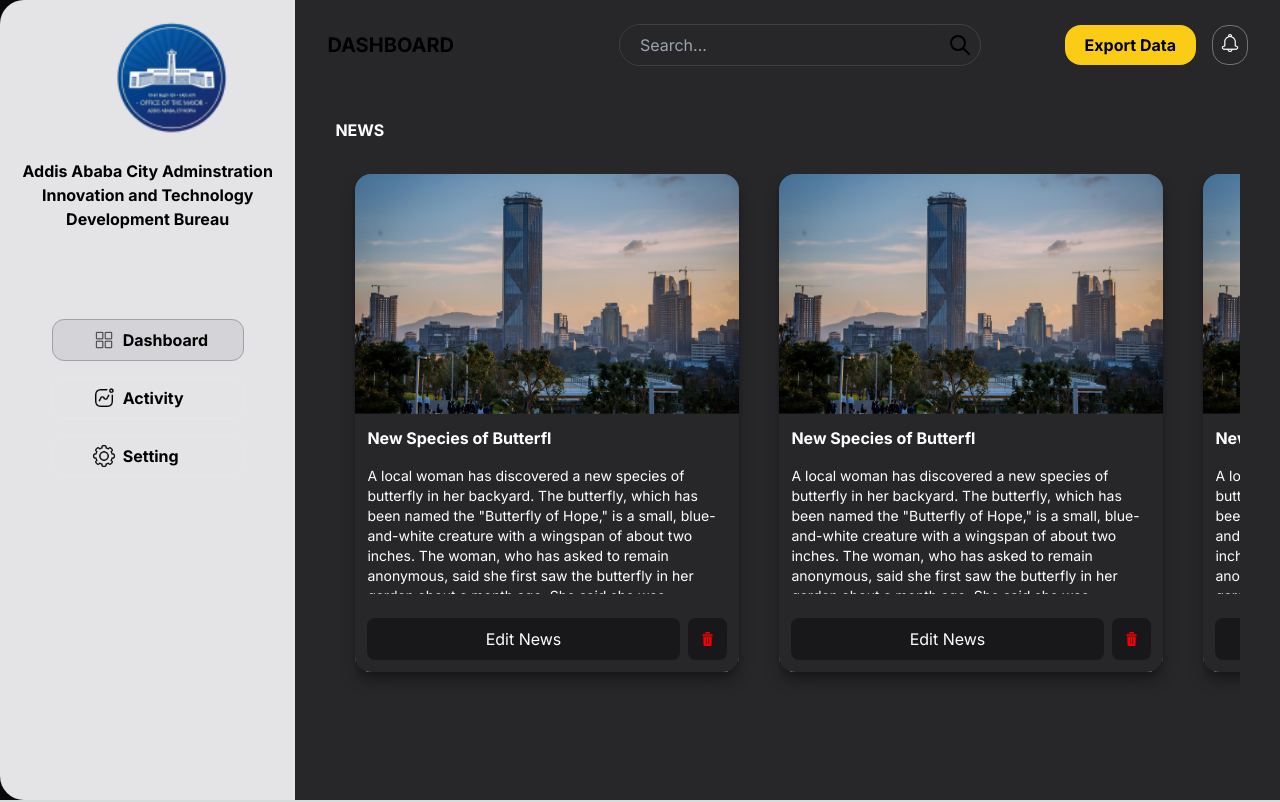
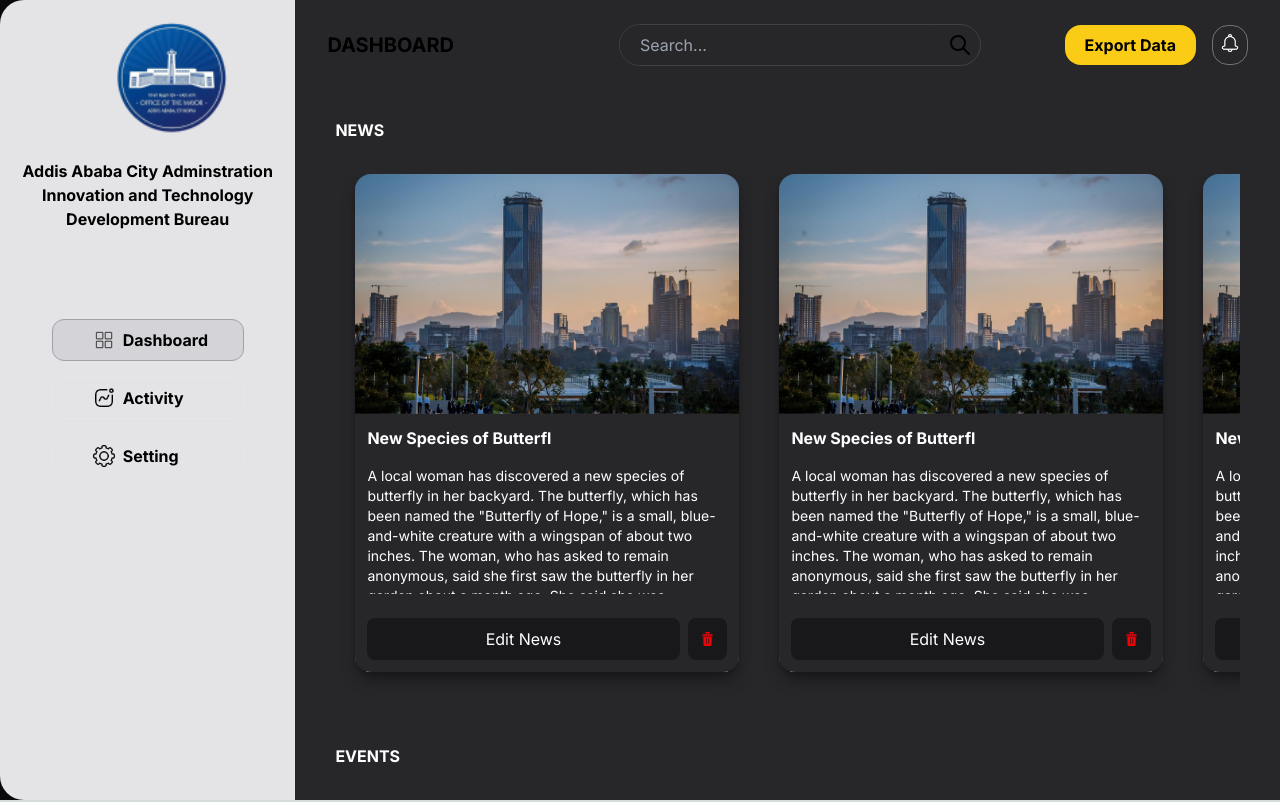
Before and after one commit to dagmawibabi/SmartAddisAdminPanel, a Next.js app: page / in a window 1280 px wide. Shown: the top 802 px of the page. Built offline with nearby package versions, Linux system fonts and the light colour scheme.

Commit message:
added activities

```diff
--- /dev/null
+++ b/app/activitiesPage/page.tsx
@@ -0,0 +1,7 @@
+export default function ActivitiesPage () {
+    return (
+        <div>
+
+        </div>
+    )
+}
--- /dev/null
+++ b/app/components/activities.tsx
@@ -0,0 +1,14 @@
+export default function Activities() {
+    return (
+        <div>
+            {/* Stats */}
+            <div className='text-white mt-2 px-10 pt-5 pb-5 h-fit bg-zinc-800 overflow-scroll'>
+
+                {/* News */}
+                <div className='mb-8'>
+                    <span className='uppercase font-bold'> Content Overview </span>
+                </div>
+            </div>
+        </div>
+    )
+}
--- /dev/null
+++ b/app/components/dashboard.tsx
@@ -0,0 +1,64 @@
+'use client';
+
+import EachPostedNews from "./eachPostedNews";
+
+interface News {
+    image: string;
+    headline: string;
+    body: string;
+    date: string;
+}
+
+export default function Dashboard({postedList} : {postedList: Array<News>}) {
+    return (
+        <div>
+            {/* Stats */}
+            <div className='text-white mt-2 px-10 pt-5 pb-5 h-fit bg-zinc-800 overflow-scroll'>
+
+                {/* News */}
+                <div className='mb-8'>
+                    <span className='uppercase font-bold'> News </span>
+                </div>
+
+                {/* Posted News Component */}
+                <div className='flex w-full overflow-scroll h-[530px]'>
+                    {
+                        postedList.map(news => {
+                            return <EachPostedNews key={Date.now()} image={news["image"]} headline={news["headline"]} body={news["body"]} date={news["date"]} />;
+                        })
+                    }
+                </div>
+
+                {/* Events */}
+                <div className='mb-8 pt-10'>
+                    <span className='uppercase font-bold'> Events </span>
+                </div>
+
+                {/* Posted News Component */}
+                <div className='flex w-full overflow-scroll h-[530px]'>
+                    {
+                        postedList.map(news => {
+                            return <EachPostedNews key={Date.now()} image={news["image"]} headline={news["headline"]} body={news["body"]} date={news["date"]} />;
+                        })
+                    }
+                </div>
+
+
+                {/* Events */}
+                <div className='mb-8 pt-10'>
+                    <span className='uppercase font-bold'> Gallery </span>
+                </div>
+
+                {/* Posted News Component */}
+                <div className='flex w-full overflow-scroll h-[530px]'>
+                    {
+                        postedList.map(news => {
+                            return <EachPostedNews key={Date.now()} image={news["image"]} headline={news["headline"]} body={news["body"]} date={news["date"]} />;
+                        })
+                    }
+                </div>
+
+            </div>
+        </div>
+    )
+}
--- a/app/components/sidebar_buttons.tsx
+++ b/app/components/sidebar_buttons.tsx
@@ -1,5 +1,6 @@
 'use client';
 import Image from "next/image";
+import Link from "next/link";
 
 export default function SideBarButtons({buttonText, buttonIcon, onClickFunction, isChosen} : { buttonText: string, buttonIcon: string, onClickFunction: Function, isChosen: boolean}) {
     let normalStyle = 'px-10 py-2 my-2 rounded-xl w-48 text-center font-bold flex items-center border hover:bg-zinc-300 hover:border-zinc-400 cursor-grab';
@@ -11,5 +12,7 @@ export default function SideBarButtons({buttonText, buttonIcon, onClickFunction,
 
             <span> {buttonText} </span>
         </div>
+        // <Link href="/activitiesPage">
+        // </Link>
     );
 }
--- a/app/page.tsx
+++ b/app/page.tsx
@@ -4,6 +4,8 @@ import SideBarButtons from './components/sidebar_buttons'
 import EachPostedNew from './components/eachPostedNews';
 import EachPostedNews from './components/eachPostedNews';
 import Image from "next/image";
+import Dashboard from './components/dashboard';
+import Activities from './components/activities';
 
 export default function Home() {
 
@@ -54,7 +56,7 @@ export default function Home() {
   ];
 
   return (
-    <div className='flex bg-zinc-950 h-screen'>
+    <div className='flex bg-zinc-950 h-screen overflow-hidden '>
       {/* Side Bar */}
       <div className="bg-zinc-200 w-96 h-screen rounded-l-3xl text-black">
         {/* <img src='/AALogo.png' className='mx-28 my-5'/> */}
@@ -82,7 +84,7 @@ export default function Home() {
       </div>
 
       {/* Main Control */}
-      <div className="bg-zinc-200 w-screen overflow-scroll">
+      <div className="w-screen overflow-scroll bg-zinc-900">
         <div className="bg-zinc-800 h-screen rounded-l-3xl shadow-black shadow-xl ">
 
           {/* Nav Bar */}
@@ -116,25 +118,11 @@ export default function Home() {
 
           </div>
 
-          {/* Stats */}
-          <div className='text-white mt-2 px-10 py-5 h-screen bg-zinc-800'>
-
-            <div className='mb-8'>
-              <span className='uppercase font-bold'> News </span>
-            </div>
-
-            {/* Posted News Component */}
-            <div className='flex w-full overflow-scroll h-[530px]'>
-              {
-                postedList.map(news => {
-                  return <EachPostedNews key={Date.now()} image={news["image"]} headline={news["headline"]} body={news["body"]} date={news["date"]} />;
-                })
-              }
-            </div>
-
-
-          </div>
-
+          {/* Dashboard, Activities and Setting */}
+          {currentIndex == 1 ?
+            <Dashboard postedList={postedList}/>
+            : <Activities />
+          }
 
         </div>
       </div>
```
